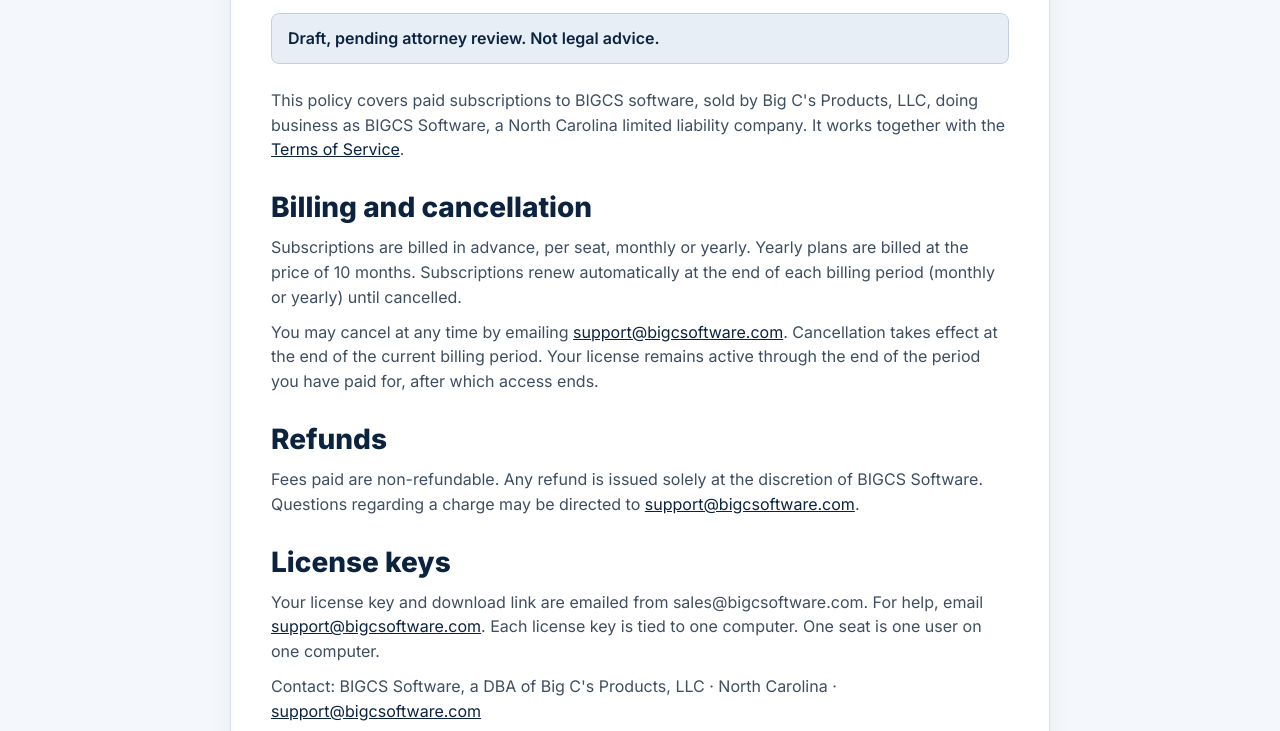
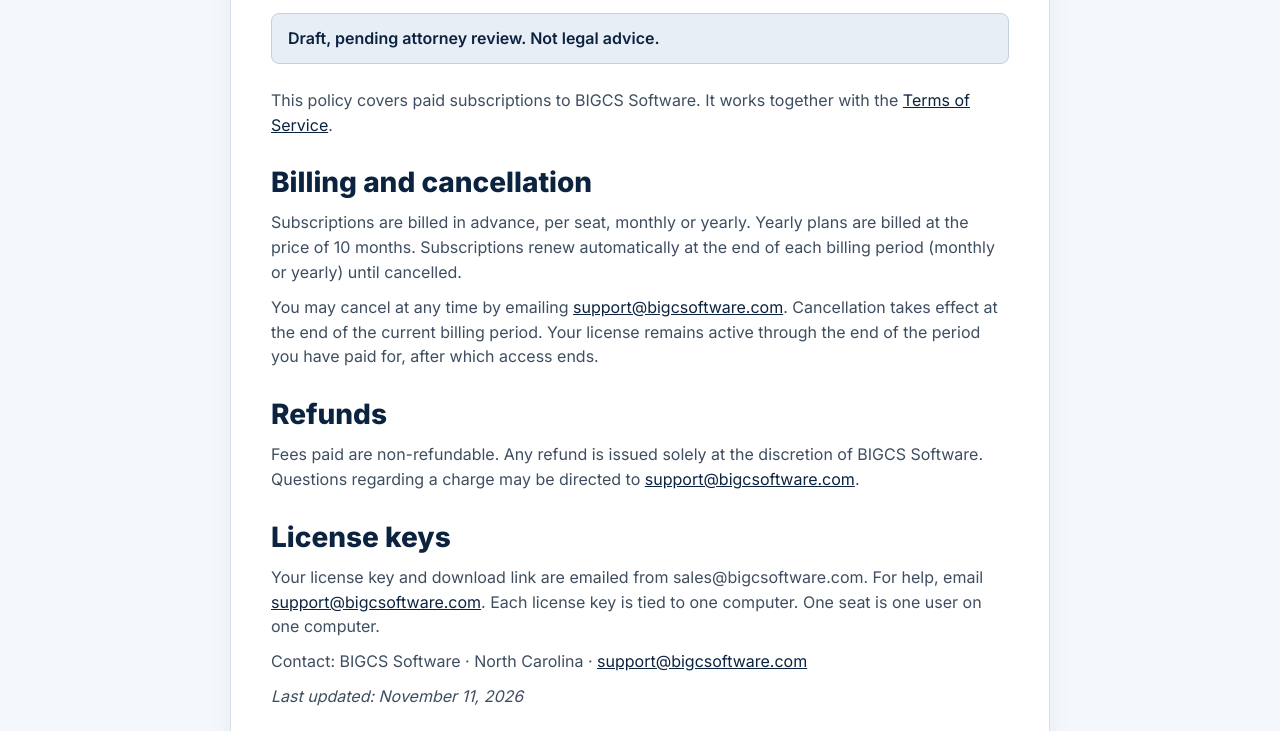
Before and after one commit to bclarknc-tech/bigcsoftware, a plain HTML site: page refund.html in a window 1280 px wide. Shown: the part 210-941 px from the top of the page. Drawn offline with Linux system fonts and the light colour scheme.

Commit message:
Refund policy: refer to BIGCS Software only
Drop the Big C's Products, LLC legal-entity wording from the refund page. That line stays in the Terms.

```diff
--- a/refund.html
+++ b/refund.html
@@ -44,7 +44,7 @@
 </div>
 </nav>
 <main class="container"><article class="legal"><h1>Refund Policy</h1><div class="draft">Draft, pending attorney review. Not legal advice.</div>
-<p>This policy covers paid subscriptions to BIGCS software, sold by Big C's Products, LLC, doing business as BIGCS Software, a North Carolina limited liability company. It works together with the <a href="/terms.html">Terms of Service</a>.</p>
+<p>This policy covers paid subscriptions to BIGCS Software. It works together with the <a href="/terms.html">Terms of Service</a>.</p>
 <h2>Billing and cancellation</h2>
 <p>Subscriptions are billed in advance, per seat, monthly or yearly. Yearly plans are billed at the price of 10 months. Subscriptions renew automatically at the end of each billing period (monthly or yearly) until cancelled.</p>
 <p>You may cancel at any time by emailing <a href="mailto:support@bigcsoftware.com">support@bigcsoftware.com</a>. Cancellation takes effect at the end of the current billing period. Your license remains active through the end of the period you have paid for, after which access ends.</p>
@@ -52,8 +52,8 @@
 <p>Fees paid are non-refundable. Any refund is issued solely at the discretion of BIGCS Software. Questions regarding a charge may be directed to <a href="mailto:support@bigcsoftware.com">support@bigcsoftware.com</a>.</p>
 <h2>License keys</h2>
 <p>Your license key and download link are emailed from sales@bigcsoftware.com. For help, email <a href="mailto:support@bigcsoftware.com">support@bigcsoftware.com</a>. Each license key is tied to one computer. One seat is one user on one computer.</p>
-<p>Contact: BIGCS Software, a DBA of Big C's Products, LLC &middot; North Carolina &middot; <a href="mailto:support@bigcsoftware.com">support@bigcsoftware.com</a></p>
-<p><em>Last updated: October 26, 2026</em></p>
+<p>Contact: BIGCS Software &middot; North Carolina &middot; <a href="mailto:support@bigcsoftware.com">support@bigcsoftware.com</a></p>
+<p><em>Last updated: November 11, 2026</em></p>
 </article></main>
 <footer>
 <div class="container">
```
